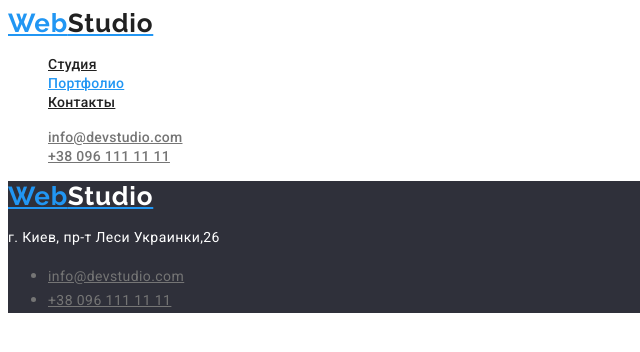
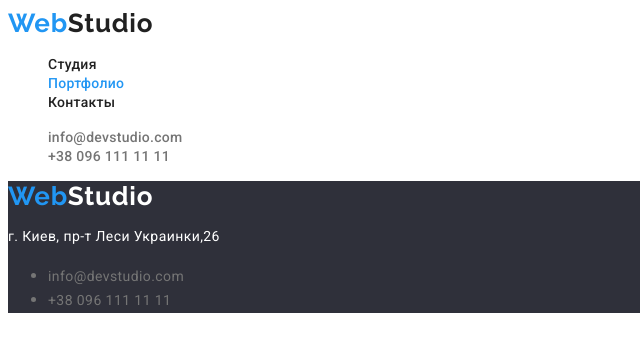
Before and after one commit to YozefKubirya/goit-markup-hw-02, a plain HTML site: page portfolio.html in a window 1280 px wide. Shown: the full height of the page, 0-640 px from the left. Drawn offline with Linux system fonts and the light colour scheme.

Commit message:
add text-decoration to links

```diff
--- a/css/styles.css
+++ b/css/styles.css
@@ -51,6 +51,7 @@ body{background-color:var(--back-round-color) ;
    font-size: 26px;
    line-height: 1, 19;
    letter-spacing: 0.03em;
+   text-decoration: none;
 }
 
 .logo-accent {
@@ -64,6 +65,7 @@ body{background-color:var(--back-round-color) ;
    font-size: 14px;
    line-height: 1.1;
    letter-spacing: 0.02em;
+   text-decoration: none;
 }
 .site-nav .link:hover,
 .site-nav .link:focus{
@@ -80,6 +82,7 @@ body{background-color:var(--back-round-color) ;
       font-size: 14px;
       line-height: 1.1;
       letter-spacing: 0.02em;
+      text-decoration: none;
 }
 .contacts .link:hover,.link:focus{
    color: var(--accent-text-color);
@@ -189,7 +192,7 @@ body{background-color:var(--back-round-color) ;
       color: var(--accent-text-color-white);
       font-weight: 400;
       font-size: 14px;
-      line-height: 24px;
+      line-height: 1.71;
       /* or 171% */
       letter-spacing: 0.03em;
 
@@ -199,9 +202,10 @@ body{background-color:var(--back-round-color) ;
       font-style: normal;
       font-weight: 400;
       font-size: 14px;
-      line-height: 1.7;
+      line-height: 1.71;
       /* or 171% */
       letter-spacing: 0.03em;
+      text-decoration: none;
 }
 .address .link:hover,.link:focus{
    color: var(--accent-text-color);
```
